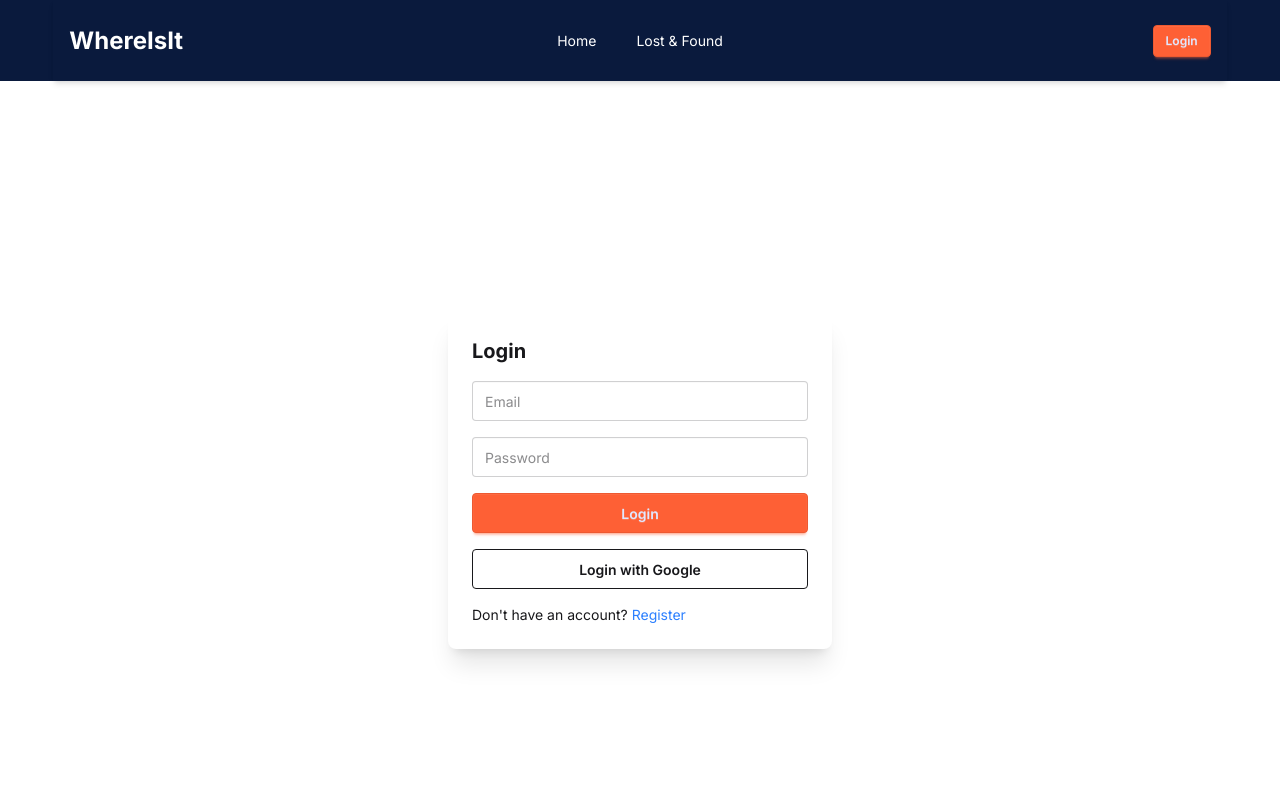
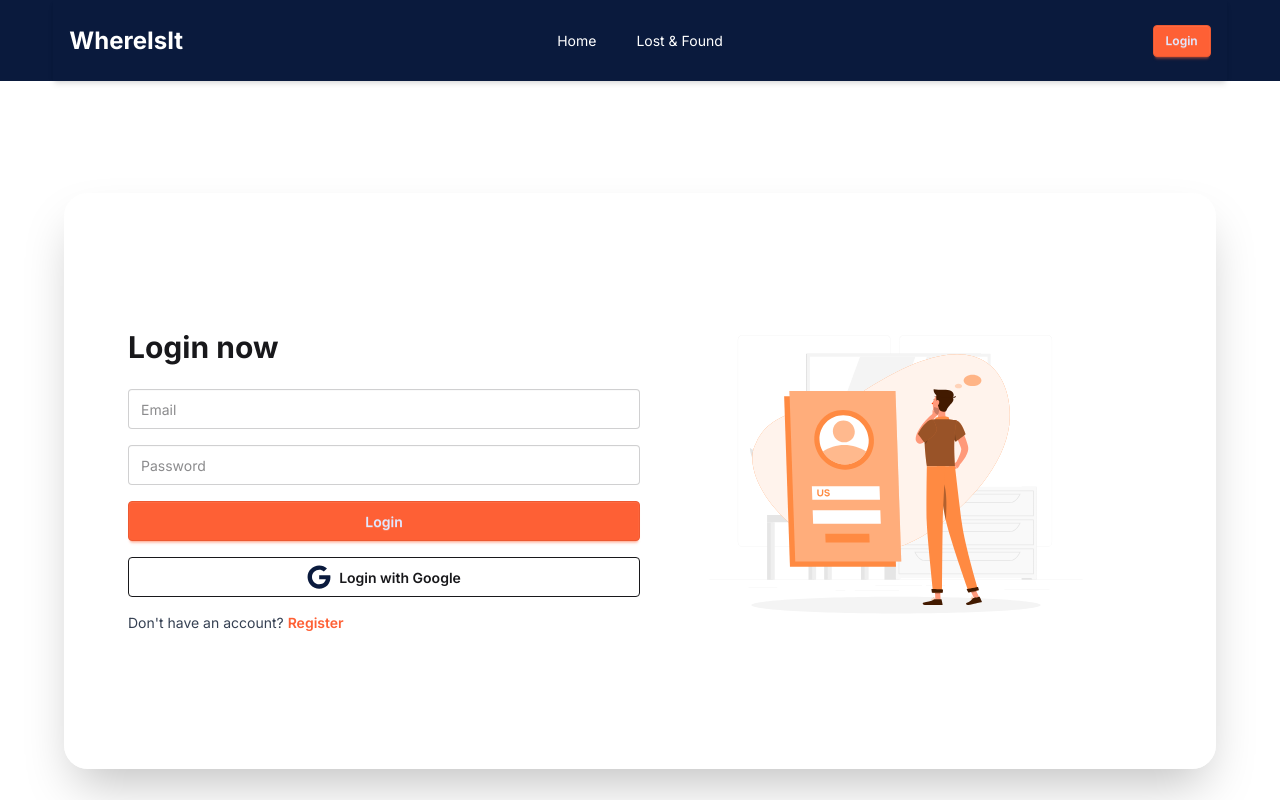
Before and after one commit to Rahima097/where-is-it-client, a React (Vite) app: page /login in a window 1280 px wide. Shown: the top 800 px of the page. Built offline with nearby package versions, Linux system fonts and the light colour scheme; no server answers.

Commit message:
login page design changed added lottie json right side

```diff
--- a/src/pages/LogIn/LogIn.jsx
+++ b/src/pages/LogIn/LogIn.jsx
@@ -2,6 +2,9 @@ import { useContext, useState } from "react";
 import { Link, useNavigate, useLocation } from "react-router";
 import { AuthContext } from "../../contexts/AuthContext/AuthProvider";
 import { toast } from "react-toastify";
+import Lottie from "lottie-react";
+import { FaGoogle } from "react-icons/fa";
+import loginAnim from "../../assets/login.json";
 
 const Login = () => {
   const { signIn, googleLogin } = useContext(AuthContext);
@@ -21,7 +24,10 @@ const Login = () => {
         toast.success("Logged in successfully");
         navigate(from, { replace: true });
       })
-      .catch((err) => setError(err.message));
+      .catch((err) => {
+        setError(err.message);
+        toast.error(err.message);
+      });
   };
 
   const handleGoogleLogin = () => {
@@ -30,20 +36,36 @@ const Login = () => {
         toast.success("Logged in with Google");
         navigate(from, { replace: true });
       })
-      .catch((err) => setError(err.message));
+      .catch((err) => {
+        setError(err.message);
+        toast.error(err.message);
+      });
   };
 
   return (
-    <div className="flex justify-center items-center min-h-screen">
-      <form onSubmit={handleLogin} className="card w-96 bg-base-100 shadow-xl p-6 space-y-4">
-        <h2 className="text-xl font-bold">Login</h2>
-        <input type="email" name="email" placeholder="Email" className="input input-bordered w-full" required />
-        <input type="password" name="password" placeholder="Password" className="input input-bordered w-full" required />
-        {error && <p className="text-red-500 text-sm">{error}</p>}
-        <button className="btn btn-primary w-full">Login</button>
-        <button type="button" onClick={handleGoogleLogin} className="btn btn-outline w-full">Login with Google</button>
-        <p className="text-sm">Don't have an account? <Link to="/register" className="text-blue-500">Register</Link></p>
-      </form>
+    <div className="relative min-h-screen w-12/12 mx-auto overflow-hidden flex items-center justify-center">
+      <div className="relative z-20 w-full max-w-6xl mx-auto bg-white/90 backdrop-blur-md rounded-3xl shadow-2xl grid grid-cols-1 md:grid-cols-2 p-8 md:p-16">
+        <div className="flex flex-col justify-center">
+          <h2 className="text-3xl font-bold text-Secondary mb-6">Login now</h2>
+          <form onSubmit={handleLogin} className="space-y-4">
+            <input name="email" type="email" placeholder="Email" className="input input-bordered w-full" required />
+            <input name="password" type="password" placeholder="Password" className="input input-bordered w-full" required />
+            {error && <p className="text-red-500 text-sm">{error}</p>}
+            <button className="btn btn-primary w-full">Login</button>
+            <button onClick={handleGoogleLogin} type="button" className="btn btn-outline w-full flex items-center gap-2">
+              <FaGoogle className='text-2xl text-secondary' />
+              Login with Google
+            </button>
+          </form>
+          <p className="text-sm mt-4 text-gray-700">
+            Don't have an account?{" "}
+            <Link to="/register" className="text-primary font-semibold">Register</Link>
+          </p>
+        </div>
+        <div className="hidden md:flex items-center justify-center">
+          <Lottie animationData={loginAnim} loop className="w-full max-w-md" />
+        </div>
+      </div>
     </div>
   );
 };
--- a/src/pages/Shared/NavBar.jsx
+++ b/src/pages/Shared/NavBar.jsx
@@ -1,10 +1,30 @@
-import React, { useState } from 'react';
+import React, { useState, useEffect, useRef } from 'react';
 import { Link, NavLink } from 'react-router';
 import { useAuth } from '../../contexts/AuthContext/AuthProvider';
 
 const NavBar = () => {
   const { user, logOut } = useAuth();
   const [dropdownOpen, setDropdownOpen] = useState(false);
+  const dropdownRef = useRef();
+
+  // Close dropdown when clicking outside
+  useEffect(() => {
+    const handleClickOutside = (event) => {
+      if (dropdownRef.current && !dropdownRef.current.contains(event.target)) {
+        setDropdownOpen(false);
+      }
+    };
+    document.addEventListener('mousedown', handleClickOutside);
+    return () => document.removeEventListener('mousedown', handleClickOutside);
+  }, []);
+
+  const handleLogout = async () => {
+    try {
+      await logOut();
+    } catch (error) {
+      console.error('Logout failed:', error);
+    }
+  };
 
   const publicLinks = (
     <>
@@ -24,30 +44,22 @@ const NavBar = () => {
   const privateDropdownLinks = (
     <>
       <li>
-        <NavLink to="/addItems" className={({ isActive }) => (isActive ? 'text-primary' : undefined)}>
+        <NavLink to="/addItems" onClick={() => setDropdownOpen(false)} className={({ isActive }) => (isActive ? 'text-primary' : undefined)}>
           Add Item
         </NavLink>
       </li>
       <li>
-        <NavLink to="/allRecovered" className={({ isActive }) => (isActive ? 'text-primary' : undefined)}>
+        <NavLink to="/allRecovered" onClick={() => setDropdownOpen(false)} className={({ isActive }) => (isActive ? 'text-primary' : undefined)}>
           Recovered Items
         </NavLink>
       </li>
       <li>
-        <NavLink to="/myItems" className={({ isActive }) => (isActive ? 'text-primary' : undefined)}>
+        <NavLink to="/myItems" onClick={() => setDropdownOpen(false)} className={({ isActive }) => (isActive ? 'text-primary' : undefined)}>
           Manage My Items
         </NavLink>
       </li>
     </>
   );
-
-  const handleLogout = async () => {
-    try {
-      await logOut();
-    } catch (error) {
-      console.error('Logout failed:', error);
-    }
-  };
 
   return (
     <div className="bg-secondary">
@@ -63,24 +75,20 @@ const NavBar = () => {
         </div>
 
         <div className="navbar-end flex items-center gap-4">
-          {!user && (
+          {!user ? (
             <Link to="/login" className="btn btn-sm btn-primary">
               Login
             </Link>
-          )}
-
-          {user && (
+          ) : (
             <>
-              <div
-                className="relative"
-                onMouseEnter={() => setDropdownOpen(true)}
-                onMouseLeave={() => setDropdownOpen(false)}
-              >
+              {/* Profile Dropdown */}
+              <div className="relative" ref={dropdownRef}>
                 <img
                   src={user.photoURL || 'https://cdn-icons-png.flaticon.com/512/149/149071.png'}
                   alt={user.displayName || 'User'}
                   className="w-10 h-10 rounded-full cursor-pointer object-cover"
                   title={user.displayName || 'User'}
+                  onClick={() => setDropdownOpen(!dropdownOpen)}
                 />
                 {dropdownOpen && (
                   <ul className="absolute right-0 mt-2 w-48 bg-white rounded-md shadow-lg text-black p-2 z-50">
```
